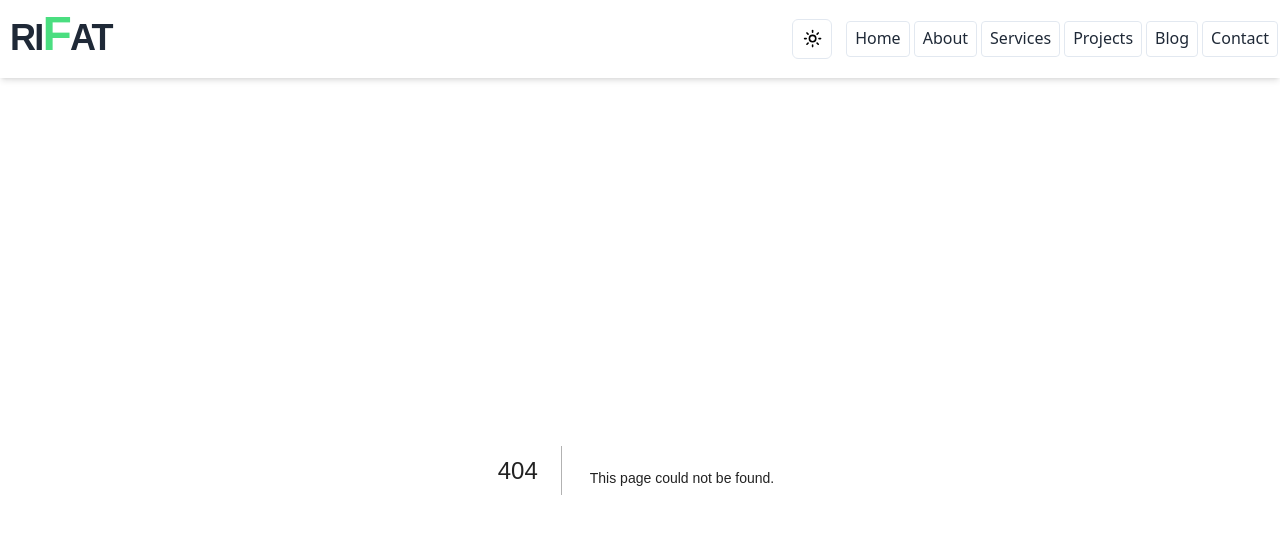
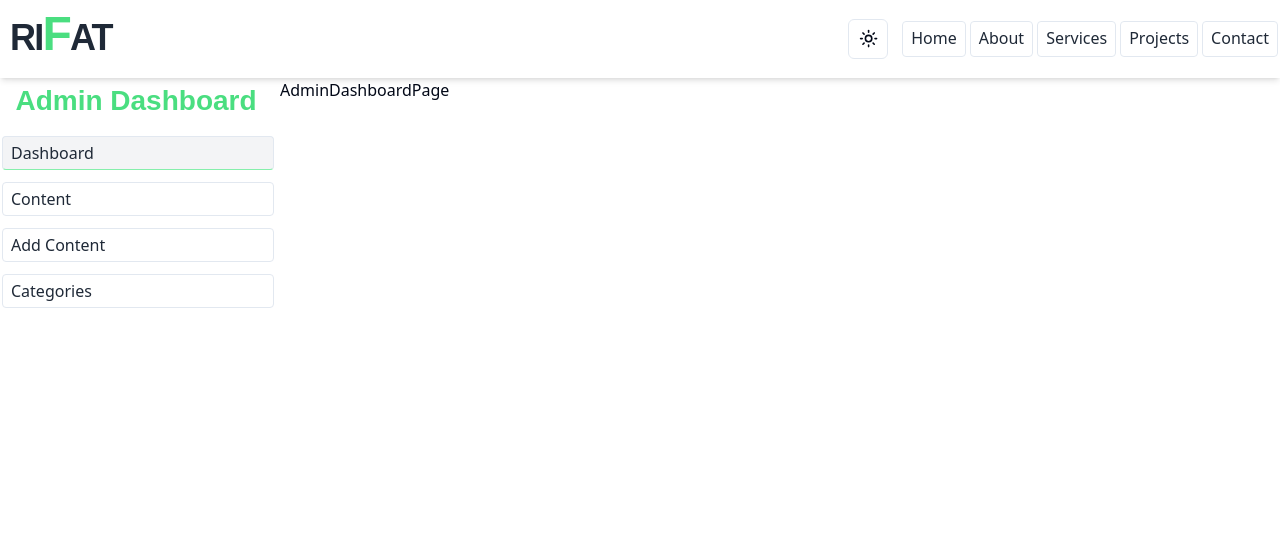
Before and after one commit to masumbillah360/rifat-portfolio, a Next.js app: page /admin in a window 1280 px wide. Before the commit this address had no page. Shown: the top 534 px of the page. Built offline with nearby package versions, Linux system fonts and the light colour scheme.

Commit message:
added admin pages

```diff
--- /dev/null
+++ b/app/(admin)/admin/add-content/page.tsx
@@ -0,0 +1,9 @@
+import React from 'react'
+
+const AddContentPage = () => {
+  return (
+    <div>AddContentPage</div>
+  )
+}
+
+export default AddContentPage
--- /dev/null
+++ b/app/(admin)/admin/categories/page.tsx
@@ -0,0 +1,9 @@
+import React from 'react'
+
+const CategoryPage = () => {
+  return (
+    <div>CategoryPage</div>
+  )
+}
+
+export default CategoryPage
--- /dev/null
+++ b/app/(admin)/admin/content/[contentId]/page.tsx
@@ -0,0 +1,9 @@
+import React from 'react'
+
+const ContentDetails = () => {
+  return (
+    <div>ContentDetails</div>
+  )
+}
+
+export default ContentDetails
--- /dev/null
+++ b/app/(admin)/admin/content/page.tsx
@@ -0,0 +1,9 @@
+import React from 'react'
+
+const ContentPage = () => {
+  return (
+    <div>ContentPage</div>
+  )
+}
+
+export default ContentPage
--- /dev/null
+++ b/app/(admin)/admin/login/page.tsx
@@ -0,0 +1,9 @@
+import React from 'react'
+
+const AdminLogin = () => {
+  return (
+    <div>AdminLogin</div>
+  )
+}
+
+export default AdminLogin
--- /dev/null
+++ b/app/(admin)/admin/page.tsx
@@ -0,0 +1,9 @@
+import React from 'react'
+
+const AdminDashboardPage = () => {
+  return (
+    <div>AdminDashboardPage</div>
+  )
+}
+
+export default AdminDashboardPage
--- /dev/null
+++ b/app/(admin)/layout.tsx
@@ -0,0 +1,20 @@
+import React from "react";
+import Sidebar from "@/components/shared/sidebar/Sidebar";
+
+const AdminLayout = ({ children }: { children: React.ReactNode }) => {
+  return (
+    <div>
+      <div className="flex gap-2">
+        <div className="min-w-[272px] hidden lg:block">
+          <h3 className="text-center text-green-400 dark:text-slate-400">
+            Admin Dashboard
+          </h3>
+          <Sidebar />
+        </div>
+        <div className="flex-1 min-h-screen">{children}</div>
+      </div>
+    </div>
+  );
+};
+
+export default AdminLayout;
--- a/app/blog/page.tsx
+++ b/app/blog/page.tsx
@@ -4,10 +4,6 @@ import BlogPageClient from "./BlogPageClient";
 const BlogPage = () => {
   return (
     <section className="min-h-screen flex items-center justify-center flex-col">
-      <h1>Write your projects description</h1>
-      <h1>Write your projects description</h1>
-      <h1>Write your projects description</h1>
-      <h1>Write your projects description</h1>
       <div className="w-full">
         <BlogPageClient />
       </div>
--- a/components/shared/navbar/NavLink.tsx
+++ b/components/shared/navbar/NavLink.tsx
@@ -9,17 +9,16 @@ interface NavLinkProps {
 }
 const NavLink = ({ label, path, isActive }: NavLinkProps) => {
   return (
-    <div
+    <Link
+      href={path}
       className={`w-full border m-[2px] px-2 py-1 rounded ${
         isActive
           ? "bg-gray-100 dark:bg-gray-600 border-b-green-300"
           : "bg-white/5"
       }`}
     >
-      <Link className="text-base text-gray-800 dark:text-gray-300" href={path}>
-        {label}
-      </Link>
-    </div>
+      <div className="text-base text-gray-800 dark:text-gray-300">{label}</div>
+    </Link>
   );
 };
 
--- /dev/null
+++ b/components/shared/sidebar/Sidebar.tsx
@@ -0,0 +1,26 @@
+"use client";
+
+import React from "react";
+import NavLink from "../navbar/NavLink";
+import { usePathname } from "next/navigation";
+import { adminDashboardRoutes } from "@/constatns";
+
+const Sidebar = () => {
+  const pathname = usePathname();
+  return (
+    <div>
+      <div className="flex flex-col gap-2">
+        {adminDashboardRoutes.map((route) => (
+          <NavLink
+            key={route.name + "desktop"}
+            label={route.name}
+            path={route.path}
+            isActive={route.path === pathname}
+          />
+        ))}
+      </div>
+    </div>
+  );
+};
+
+export default Sidebar;
--- a/constatns/index.ts
+++ b/constatns/index.ts
@@ -16,11 +16,26 @@ export const routes = [
     name: "Projects",
   },
   {
-    path: "/blog",
-    name: "Blog",
-  },
-  {
     path: "/contact",
     name: "Contact",
   },
 ];
+
+export const adminDashboardRoutes = [
+  {
+    path: "/admin",
+    name: "Dashboard",
+  },
+  {
+    path: "/admin/content",
+    name: "Content",
+  },
+  {
+    path: "/admin/add-content",
+    name: "Add Content",
+  },
+  {
+    path: "/admin/categories",
+    name: "Categories",
+  },
+];
--- a/package.json
+++ b/package.json
@@ -25,7 +25,6 @@
     "lucide-react": "^0.400.0",
     "next": "14.2.4",
     "next-themes": "^0.3.0",
-    "quill": "^2.0.2",
     "react": "^18",
     "react-dom": "^18",
     "tailwind-merge": "^2.3.0",
```
Also changed, not shown: 1 other file (tests, documents, lock files or other folders).
